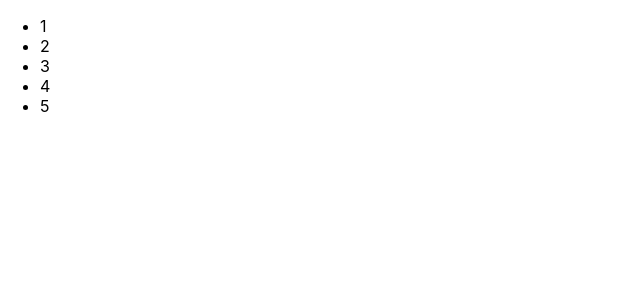
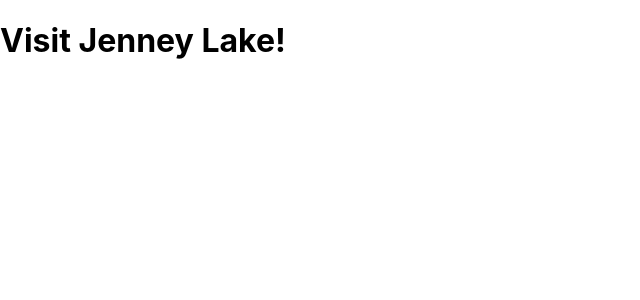
Before and after one commit to HarikaPenukonda/hello-react, a React (Create React App) app: page / in a window 1280 px wide. Shown: the top 300 px of the page, without its empty margins (0-640 px from the left). Built offline with nearby package versions, Linux system fonts and the light colour scheme.

Commit message:
conditional rendering - hardcoded values

```diff
--- a/src/index.js
+++ b/src/index.js
@@ -2,21 +2,32 @@ import React from 'react';
 import ReactDOM from 'react-dom';
 import './index.css';
 
-
-
-const list = [1,2,3,4,5];
-
-function App({items}){
+function Lake(){
   return (
-    <ul>
-      {items.map((item)=>(
-        <li key={item.toString()}>{item}</li>
-      ))}
-    </ul>
+    <div>
+      <h1>Visit Jenney Lake!</h1>
+    </div>
   );
 }
 
+function SkiResort() {
+  return (
+    <div>
+      <h1>Visit Jackson Hole Mountain Resort</h1>
+    </div>
+  );
+}
+
+function App(props){
+  if(props.season === "summer"){
+    return <Lake/>
+  }else if(props.season === "winter"){
+    return <SkiResort/>
+  }
+}
+
+
 ReactDOM.render(
-    <App items={list}/>,
+    <App season="summer"/>,
     document.getElementById('root')
   );
```
